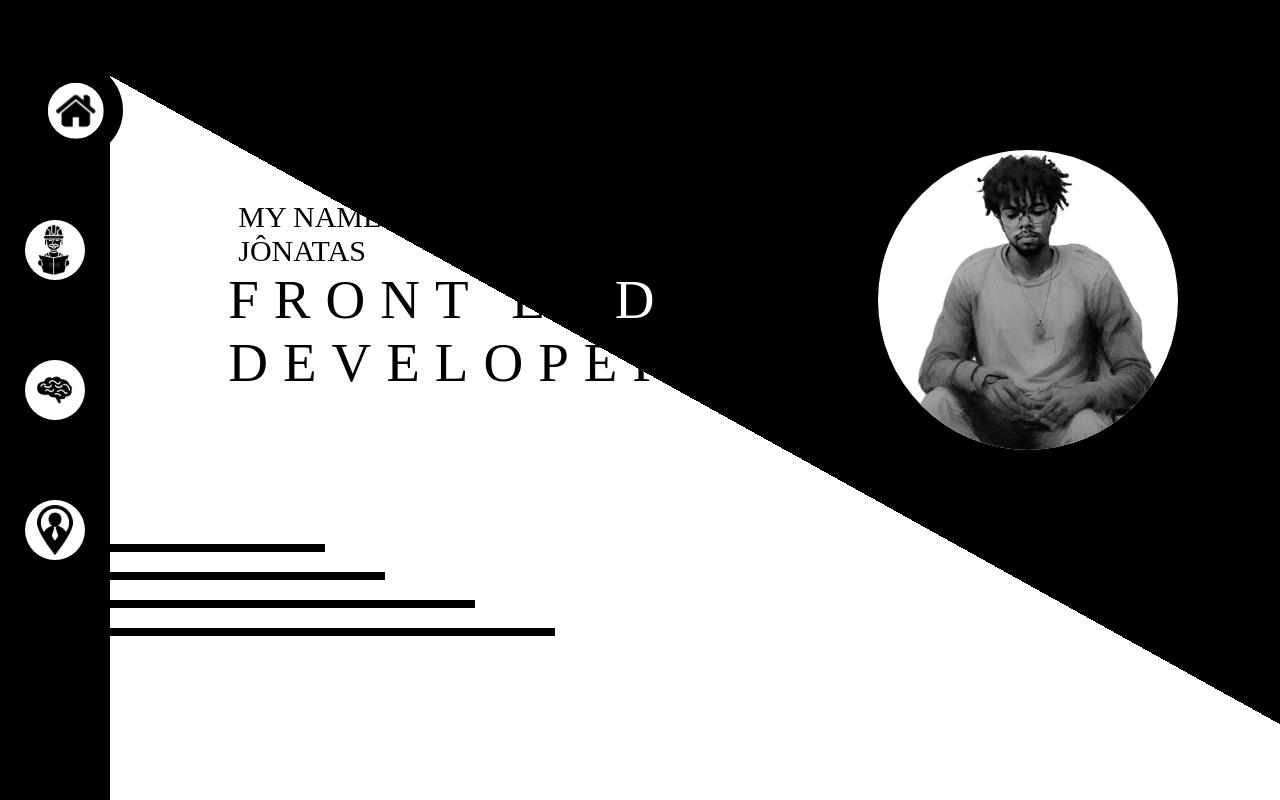
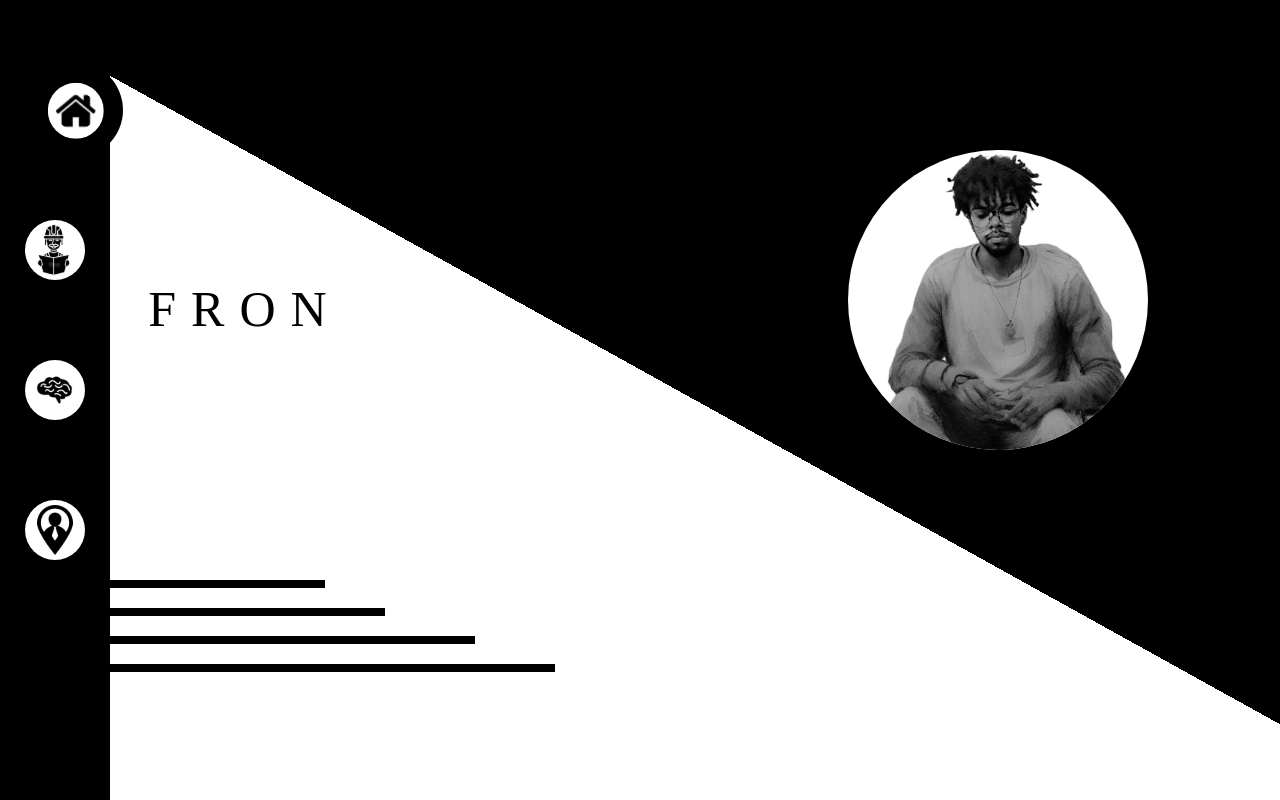
Before and after one commit to J7natas/Portifolio-2.0, a React (Vite) app: page / in a window 1280 px wide. Built offline with nearby package versions, Linux system fonts and the light colour scheme; a web font is replaced by a local one.

Commit message:
Adicionando Texto dinamico

```diff
--- a/src/views/Home/Home.jsx
+++ b/src/views/Home/Home.jsx
@@ -2,8 +2,41 @@ import './index.scss';
 import perfil from '../../assets/foto-perfil.png';
 
 import { motion } from 'framer-motion';
+import { useEffect, useState } from 'react';
 
 const Home = () => {
+
+  const [text, setText] = useState('');
+  const rotate = ['my name is Jônatas |', 'Front end Developer|'];
+  const [loop, setLoop] = useState(0);
+  const period = 105;
+  const [delta, setDelta] = useState(100);
+  const [delet, setDelet] = useState(false);
+
+  useEffect( () =>{
+    let ticker = setInterval(() => {
+      toType();
+    }, delta);
+    return () => {clearInterval(ticker)}
+  },[text]);
+
+  const toType = () => {
+    let i = loop % rotate.length;
+    let fullText = rotate[i];
+    let updateText = delet ? fullText.substring(0,text.length-1) : fullText.substring(0,text.length+1);
+
+    setText(updateText);
+
+    if(!delet && updateText === fullText){
+      setDelet(true);
+      setDelta(period);
+    }else if(delet && updateText === '') {
+      setDelet(false);
+      setDelta(period);
+      setLoop(loop+1);
+    }
+  }
+
   return (
     <motion.section
       initial={{ width:'0' }}
@@ -11,11 +44,8 @@ const Home = () => {
       className='Home'>
       <div className='Home__Container'>
         <div className='Home__Area-Left'>
-          <div className='Home__My-Name'>
-            <h3>my name is Jônatas</h3>
-          </div>
           <div className='Home__Title'>
-            <h1>Front en<span>d</span> Developer</h1>
+            <h1>{text}</h1>
           </div>
           <div className='Home__Barras'>
             <div className='Home__Barra-1'></div>
--- a/src/views/Home/index.scss
+++ b/src/views/Home/index.scss
@@ -16,40 +16,25 @@
 
     }
 
-    &__My-Name {
-        width: 210px;
-        margin-top: 200px;
-        margin-left: 70px;
-
-    }
-
-    &__My-Name h3 {
-        font-size: 30px;
-        font-weight: 200;
-        text-transform: uppercase;
-    }
-
     &__Title {
-        margin-left: 60px;
-        width: 650px;
+        margin-top: 280px;
+        margin-left: 30px;
+        margin-right: 200px;
+        width: 450px;
+        height: 170px;
 
     }
 
     &__Title h1 {
         text-transform: uppercase;
-        font-size: 55px;
+        font-size: 50px;
         letter-spacing: 15px;
         font-weight: 400;
-
-    }
-
-    &__Title span {
-        color: white;
-
+        margin-left: -50px;
     }
 
     &__Barras {
-        margin-top: 150px;
+        margin-top: 130px;
         margin-left: -63px;
 
     }
--- a/src/views/Projects/Project.jsx
+++ b/src/views/Projects/Project.jsx
@@ -1,4 +1,3 @@
-
 import imgProject1 from '../../assets/images-projects/image-project-1.png';
 import imgProject2 from '../../assets/images-projects/image-project-2.png';
 import imgProject3 from '../../assets/images-projects/image-project-3.png';
@@ -9,8 +8,9 @@ import './index.scss';
 import { motion } from 'framer-motion';
 
 const Project = () => {
+
   return (
-   <motion.section
+    <motion.section
       initial={{ width:'0' }}
       animate={{ width:'100%' }}
       className='Project'>
@@ -30,6 +30,7 @@ const Project = () => {
               <h3>MOVIE LIST</h3>
             </a>
           </div>
+
           <div className='Project__Container-Projects'>
             <a href='https://product-page-gold.vercel.app/' target='_blank'>
               <img src={imgProject2} />
```
